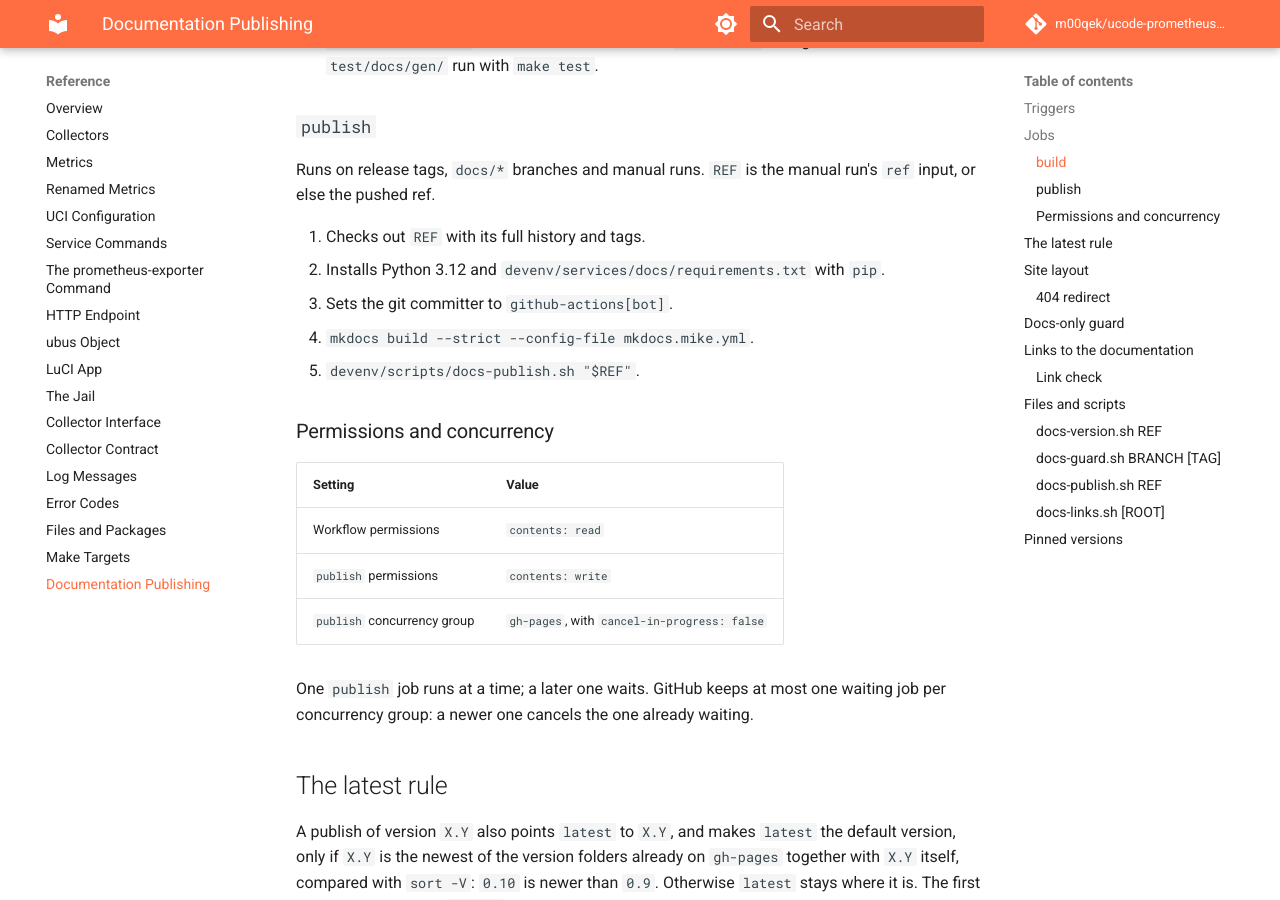
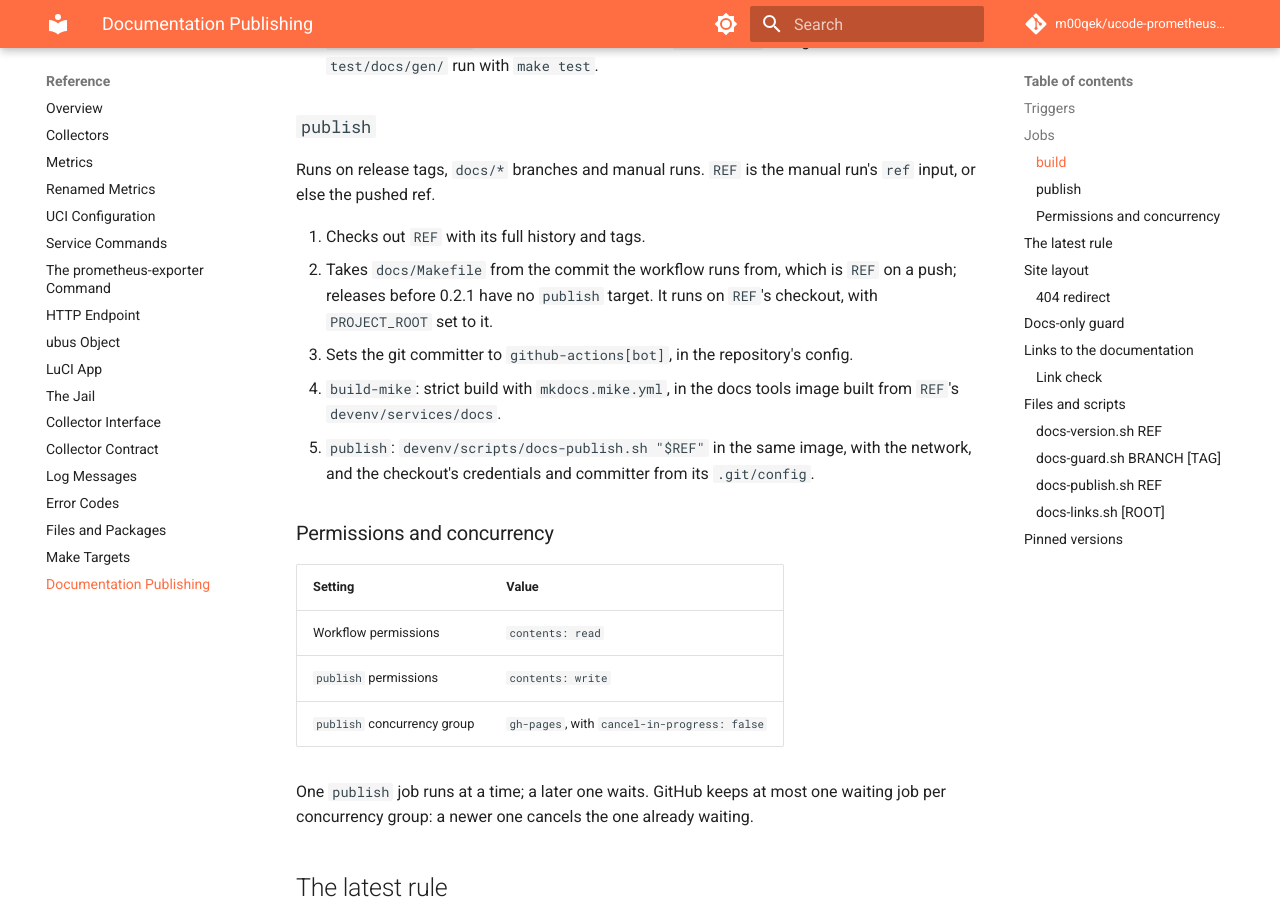
Before and after one commit to m00qek/ucode-prometheus-exporter, an MkDocs documentation site: the page built from docs/reference/docs-publishing.md, in a window 1280 px wide and 900 px high, scrolled down 1455 px. Built offline with MkDocs 1.6.1 and Material for MkDocs 9.7.7, drawn with Linux system fonts in a browser that asks for light colours; comment, search, counter and statistics services are not loaded; some of the changed text lies outside the part shown.

Commit message:
Say the docs publish job runs in the docs tools image

```diff
--- a/docs/reference/docs-publishing.md
+++ b/docs/reference/docs-publishing.md
@@ -41,10 +41,10 @@ Runs on pull requests and on pushes to `main`.
 Runs on release tags, `docs/*` branches and manual runs. `REF` is the manual run's `ref` input, or else the pushed ref.
 
 1. Checks out `REF` with its full history and tags.
-2. Installs Python 3.12 and `devenv/services/docs/requirements.txt` with `pip`.
-3. Sets the git committer to `github-actions[bot]`.
-4. `mkdocs build --strict --config-file mkdocs.mike.yml`.
-5. `devenv/scripts/docs-publish.sh "$REF"`.
+2. Takes `docs/Makefile` from the commit the workflow runs from, which is `REF` on a push; releases before 0.2.1 have no `publish` target. It runs on `REF`'s checkout, with `PROJECT_ROOT` set to it.
+3. Sets the git committer to `github-actions[bot]`, in the repository's config.
+4. `build-mike`: strict build with `mkdocs.mike.yml`, in the docs tools image built from `REF`'s `devenv/services/docs`.
+5. `publish`: `devenv/scripts/docs-publish.sh "$REF"` in the same image, with the network, and the checkout's credentials and committer from its `.git/config`.
 
 ### Permissions and concurrency
 
@@ -165,7 +165,7 @@ CHANGELOG.md:5: https://example.org/ucode-prometheus-exporter/0.10/ (outside a r
 | `docs/overrides/main.html` | The outdated-version banner. |
 | `devenv/gh-pages/404.html` | The [404 redirect](#404-redirect), copied to the root of `gh-pages` on every publish. |
 | `devenv/services/docs/Dockerfile` | The docs tools image, `ucode-prometheus-exporter-docs`: the mkdocs-material image plus `requirements.txt`, git, coreutils and Node. |
-| `devenv/services/docs/requirements.txt` | Pinned mkdocs-material and mike, for the tools image and the `publish` job. |
+| `devenv/services/docs/requirements.txt` | Pinned mkdocs-material, mike, and mike's dependencies the mkdocs-material image lacks, for the tools image. |
 | `devenv/scripts/docs-version.sh` | Maps a ref to its docs version. |
 | `devenv/scripts/docs-guard.sh` | The [docs-only guard](#docs-only-guard). |
 | `devenv/scripts/docs-publish.sh` | Publishes one version. |
@@ -209,7 +209,6 @@ Runs the [link check](#link-check) on the repository at `ROOT`, by default the o
 | mkdocs-material | `9.5.17` | `devenv/services/docs/requirements.txt` |
 | mike | `2.1.3` | `devenv/services/docs/requirements.txt` |
 | Docs tools image | `ucode-prometheus-exporter-docs:9.5.17`, tag taken from `MKDOCS_IMAGE` | `docs/Makefile` |
-| Python (`publish` job) | `3.12` | `.github/workflows/docs.yml` |
-| `actions/checkout`, `actions/setup-python` | `v4`, `v5` | `.github/workflows/docs.yml` |
+| `actions/checkout` | `v4` | `.github/workflows/docs.yml` |
 
-The `publish` job installs the requirements with `pip` on the runner and does not use the docs tools image. The dependencies of mkdocs-material and mike are not pinned there.
+The `publish` job runs in the docs tools image, as `build-mike` and `test` do in the `build` job; the image pins each Python package it adds to the mkdocs-material image.
```
